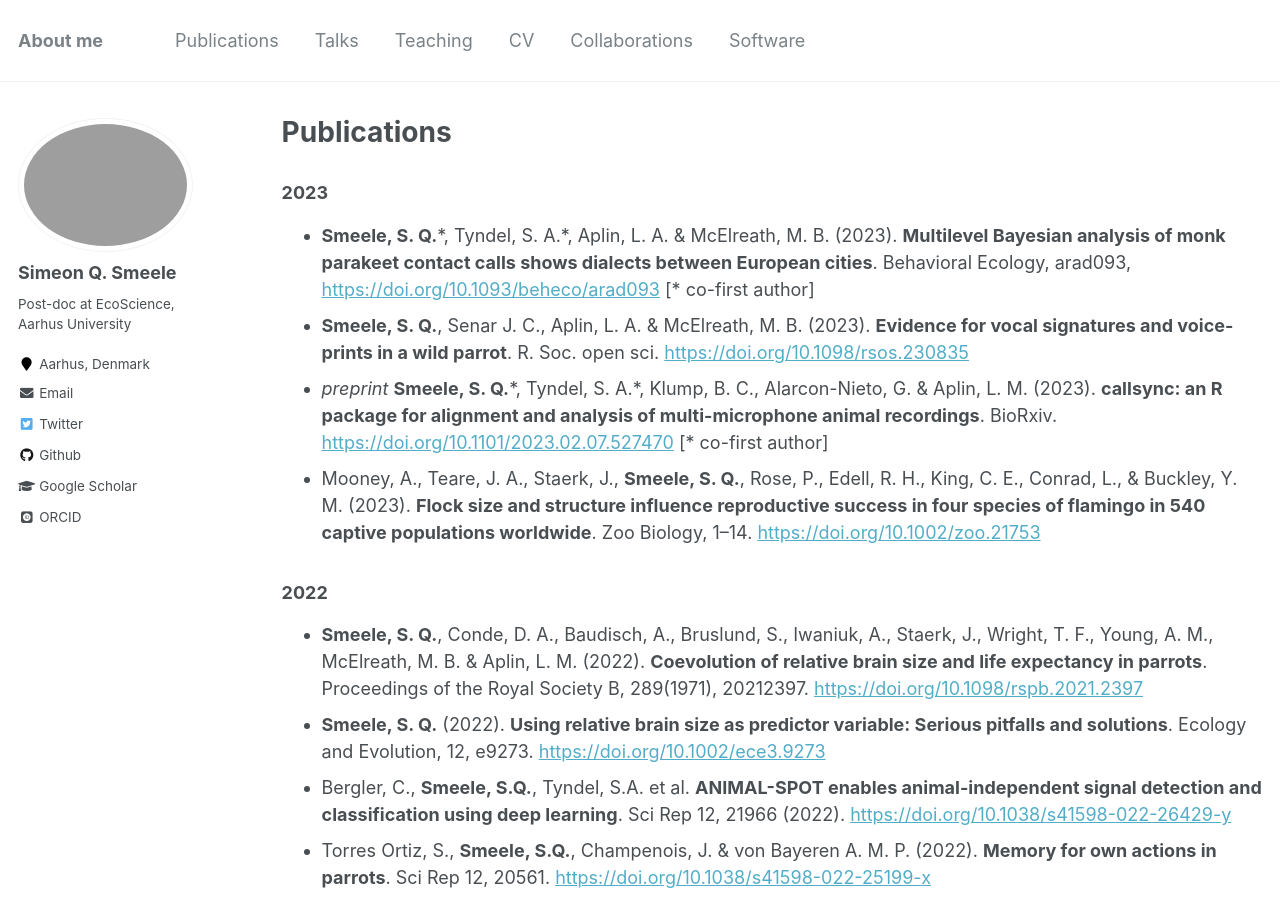
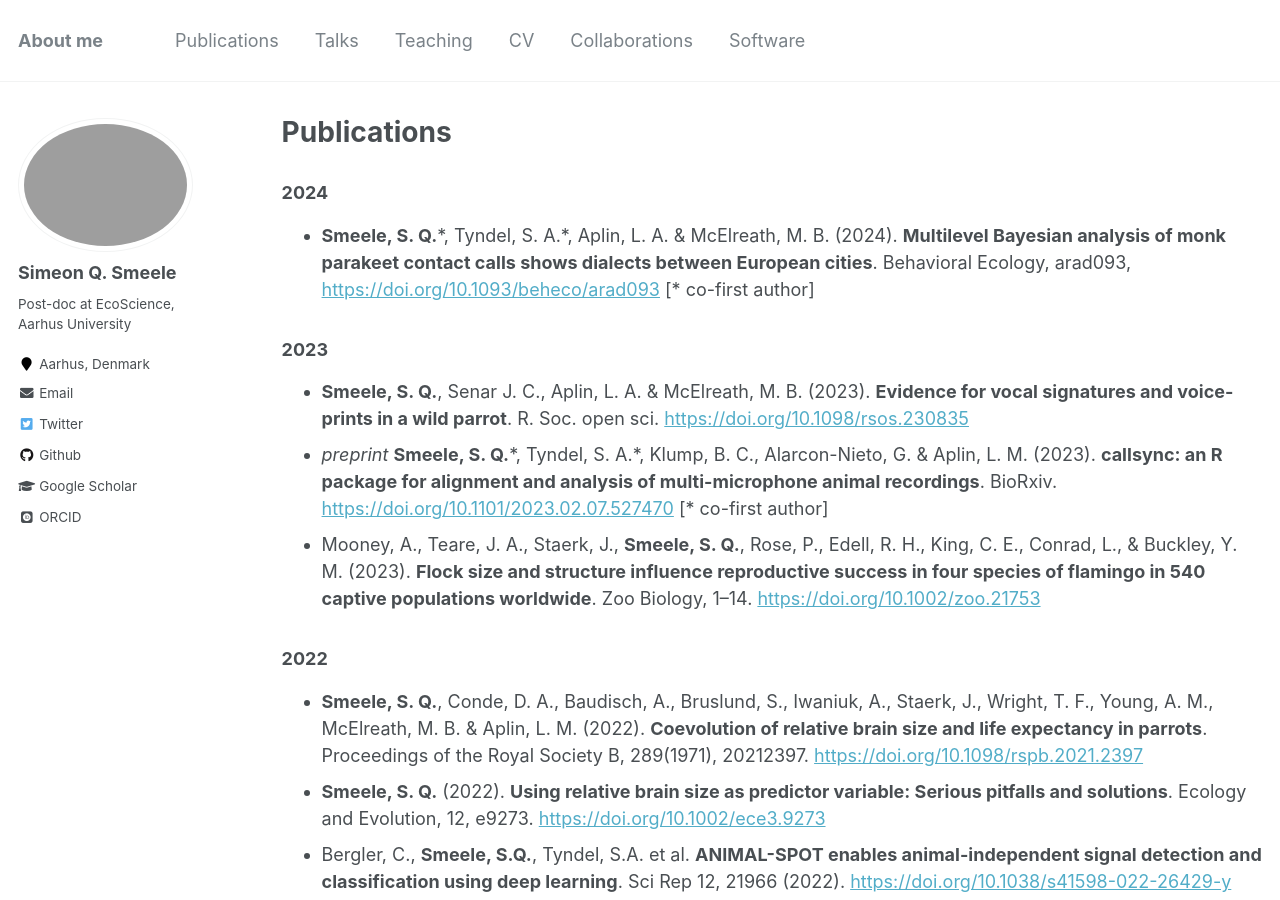
Before and after one commit to simeonqs/simeonqs.github.io, a Jekyll site: the page built from _pages/publications.md, in a window 1280 px wide and 900 px high. Built offline with Jekyll 4.4.1, drawn with Linux system fonts in a browser that asks for light colours; some web fonts are replaced; comment, search, counter and statistics services are not loaded.

Commit message:
Updating date on latest publication.

```diff
--- a/_pages/publications.md
+++ b/_pages/publications.md
@@ -7,10 +7,12 @@ author_profile: true
 
 <script type='text/javascript' src='https://d1bxh8uas1mnw7.cloudfront.net/assets/embed.js'></script>
 
+### 2024
+
+- **Smeele, S. Q.**\*, Tyndel, S. A.\*, Aplin, L. A. & McElreath, M. B. (2024). **Multilevel Bayesian analysis of monk parakeet contact calls shows dialects between European cities**. Behavioral Ecology, arad093, <https://doi.org/10.1093/beheco/arad093> [\* co-first author]
+  <div class='altmetric-embed' data-doi='10.1093/beheco/arad093'></div>
+
 ### 2023
-
-- **Smeele, S. Q.**\*, Tyndel, S. A.\*, Aplin, L. A. & McElreath, M. B. (2023). **Multilevel Bayesian analysis of monk parakeet contact calls shows dialects between European cities**. Behavioral Ecology, arad093, <https://doi.org/10.1093/beheco/arad093> [\* co-first author]
-  <div class='altmetric-embed' data-doi='10.1093/beheco/arad093'></div>
 
 - **Smeele, S. Q.**, Senar J. C., Aplin, L. A. & McElreath, M. B. (2023). **Evidence for vocal signatures and voice-prints in a wild parrot**. R. Soc. open sci. <https://doi.org/10.1098/rsos.230835>
   <div class='altmetric-embed' data-doi='10.1098/rsos.230835'></div>
```
Also changed, not shown: 1 other file.
